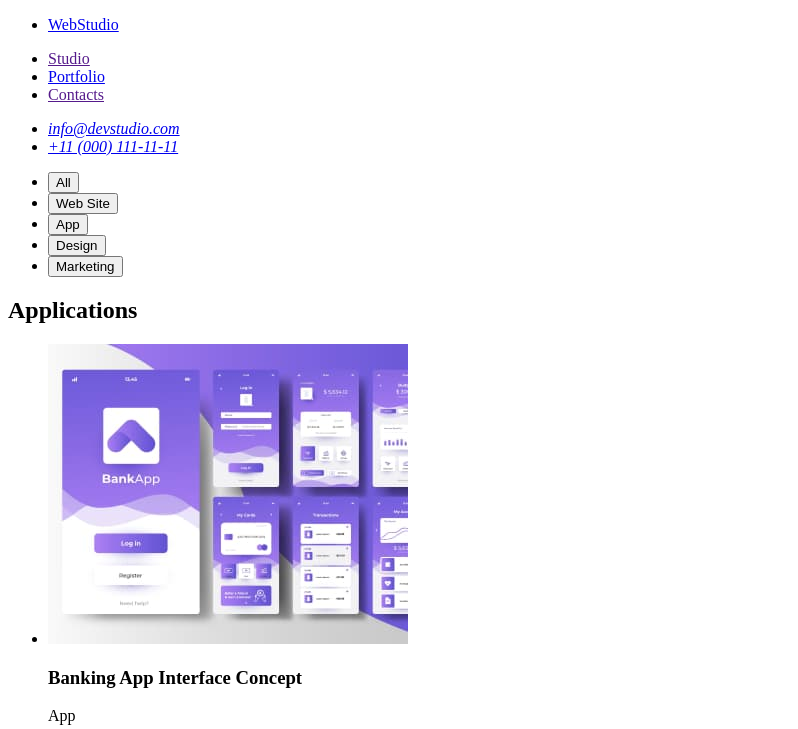
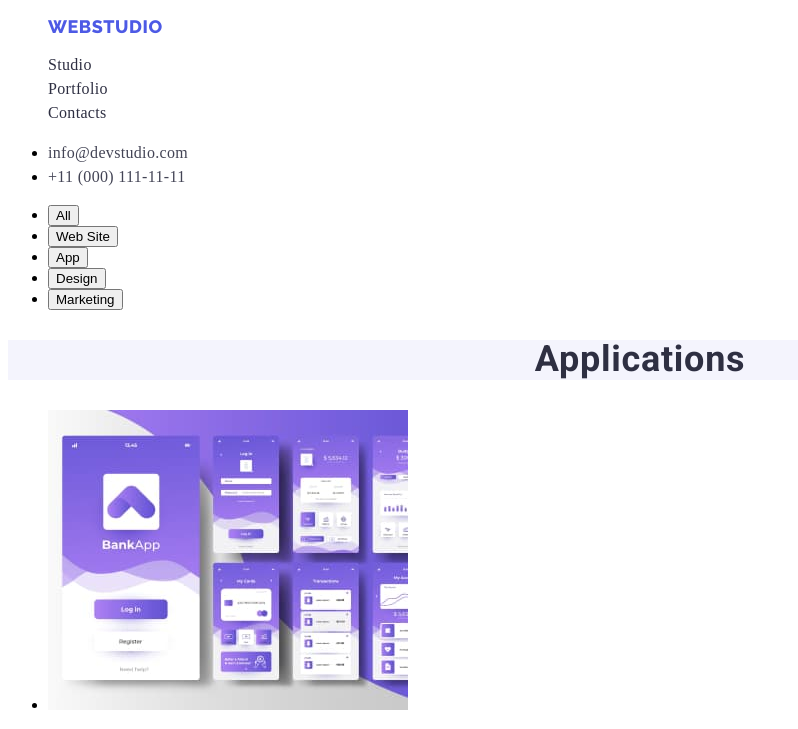
Before and after one commit to Vladimir-coach115/goit-markup-hw-03, a plain HTML site: page portfolio.html in a window 1280 px wide. Shown: the top 729 px of the page, without its empty margins (0-798 px from the left). Drawn offline with Linux system fonts and the light colour scheme.

Commit message:
first page fix-1

```diff
--- a/css/styles.css
+++ b/css/styles.css
@@ -7,16 +7,18 @@
 }
 .main-page .portfolio-page {
   color: var(--mini-text-color);
-  background-color: #ffffff;
-  font-family: Roboto, Raleway sans-serif;
+  background-color: var(--primary-white-color);
+  font-family: Roboto, Raleway, sans-serif;
 }
+
 .list {
   list-style: none;
 }
 
 /*Шапка сторінки */
-.logo {
-  font-family: "Raleway";
+/* Логотип */
+.logo-link {
+  font-family: "Raleway", cans-serif;
   font-weight: 800;
   font-size: 18px;
   line-height: 1.17;
@@ -33,16 +35,17 @@
   letter-spacing: 0.03em;
   text-decoration: none;
   text-transform: uppercase;
-  color: #f4f4fd;
+  list-style: none;
+  color: var(--primary-text-color);
 }
-
 .logo-link .letter:hover,
 .logo-link .letter:focus {
   cursor: pointer;
   background-color: var(--accent-color);
 }
+/* Посилання */
 
-.list .link {
+.list .link-one {
   font-weight: 500;
   font-size: 16px;
   line-height: 1.5;
@@ -51,17 +54,47 @@
   text-decoration: none;
   color: var(--primary-text-color);
 }
-.list .link:hover,
-.list .link:focus {
+.list .link-one:hover,
+.list .link-one:focus {
   color: var(--accent-color);
 }
+
+.list .link-two {
+  font-weight: 500;
+  font-size: 16px;
+  line-height: 1.5;
+  letter-spacing: 0.02em;
+  font-style: normal;
+  text-decoration: none;
+  color: var(--primary-text-color);
+}
+.list .link-two:hover,
+.list .link-two:focus {
+  color: var(--accent-color);
+}
+
+.list .link-three {
+  font-weight: 500;
+  font-size: 16px;
+  line-height: 1.5;
+  letter-spacing: 0.02em;
+  font-style: normal;
+  text-decoration: none;
+  color: var(--primary-text-color);
+}
+.list .link-three:hover,
+.list .link-three:focus {
+  color: var(--accent-color);
+}
+
+/* Адреса */
 
 .address-nav .address-link {
   font-weight: 400;
   font-size: 16px;
   line-height: 1.5;
   letter-spacing: 0.02em;
-
+  font-style: normal;
   text-decoration: none;
   color: #434455;
 }
@@ -81,27 +114,31 @@
   text-align: center;
   text-decoration: none;
   color: var(--primary-white-color);
-  background: var(--primary-text-color);
+  background-color: var(--primary-text-color);
 }
+
 /* Кнопка order service */
-
 .btn {
+  font-family: "Roboto", cans-serif;
   font-style: normal;
   font-weight: 500;
   font-size: 16px;
   line-height: 1.5;
   letter-spacing: 0.04em;
   text-decoration: none;
+  cursor: pointer;
   color: var(--primary-white-color);
   background: var(--brand-color);
 }
-
 .btn:hover,
 .btn:focus {
   background-color: var(--accent-color);
 }
 
 /* Вторая секция */
+.hide {
+  visibility: hidden;
+}
 .subtitle {
   font-weight: 500;
   font-style: normal;
@@ -171,3 +208,5 @@
   color: #f4f4fd;
   background: var(--primary-text-color);
 }
+
+/* Сервис приложения */
--- a/portfolio.html
+++ b/portfolio.html
@@ -5,30 +5,43 @@
     <meta http-equiv="X-UA-Compatible" content="IE=edge" />
     <meta name="viewport" content="width=device-width, initial-scale=1.0" />
     <title>Document</title>
+    <link rel="stylesheet" href="./css/styles.css" />
+    <link rel="preconnect" href="https://fonts.googleapis.com" />
+    <link rel="preconnect" href="https://fonts.gstatic.com" crossorigin />
+    <link
+      href="https://fonts.googleapis.com/css2?family=Raleway:wght@800&family=Roboto:wght@400;500;700;900&display=swap"
+      rel="stylesheet"
+    />
   </head>
-  <body>
+  <body class="portfolio-page">
     <!-- Шапка сторінки -->
     <header>
       <nav>
         <ul class="list">
           <li>
-            <a href="./portfolio.html" class="">WebStudio</a>
+            <a href="./portfolio.html" class="logo-link"
+              >Web<span>STUDIO</span></a
+            >
           </li>
         </ul>
 
         <ul class="list">
-          <li class=""><a href="">Studio</a></li>
-          <li class=""><a href="./index.html">Portfolio</a></li>
-          <li class=""><a href="">Contacts</a></li>
+          <li><a href="" class="link-one">Studio</a></li>
+          <li><a href="./index.html" class="link-two">Portfolio</a></li>
+          <li><a href="" class="link-three">Contacts</a></li>
         </ul>
       </nav>
-      <address class="address">
+      <address class="address-nav">
         <ul>
           <li class="link">
-            <a href="mailto:info@devstudio.com">info@devstudio.com</a>
+            <a href="mailto:info@devstudio.com" class="address-link"
+              >info@devstudio.com</a
+            >
           </li>
           <li class="link">
-            <a href="tel:+110001111111">+11 (000) 111-11-11</a>
+            <a href="tel:+110001111111" class="address-link"
+              >+11 (000) 111-11-11</a
+            >
           </li>
         </ul>
       </address>
```
Also changed, not shown: index.html (+9 -8 lines).
